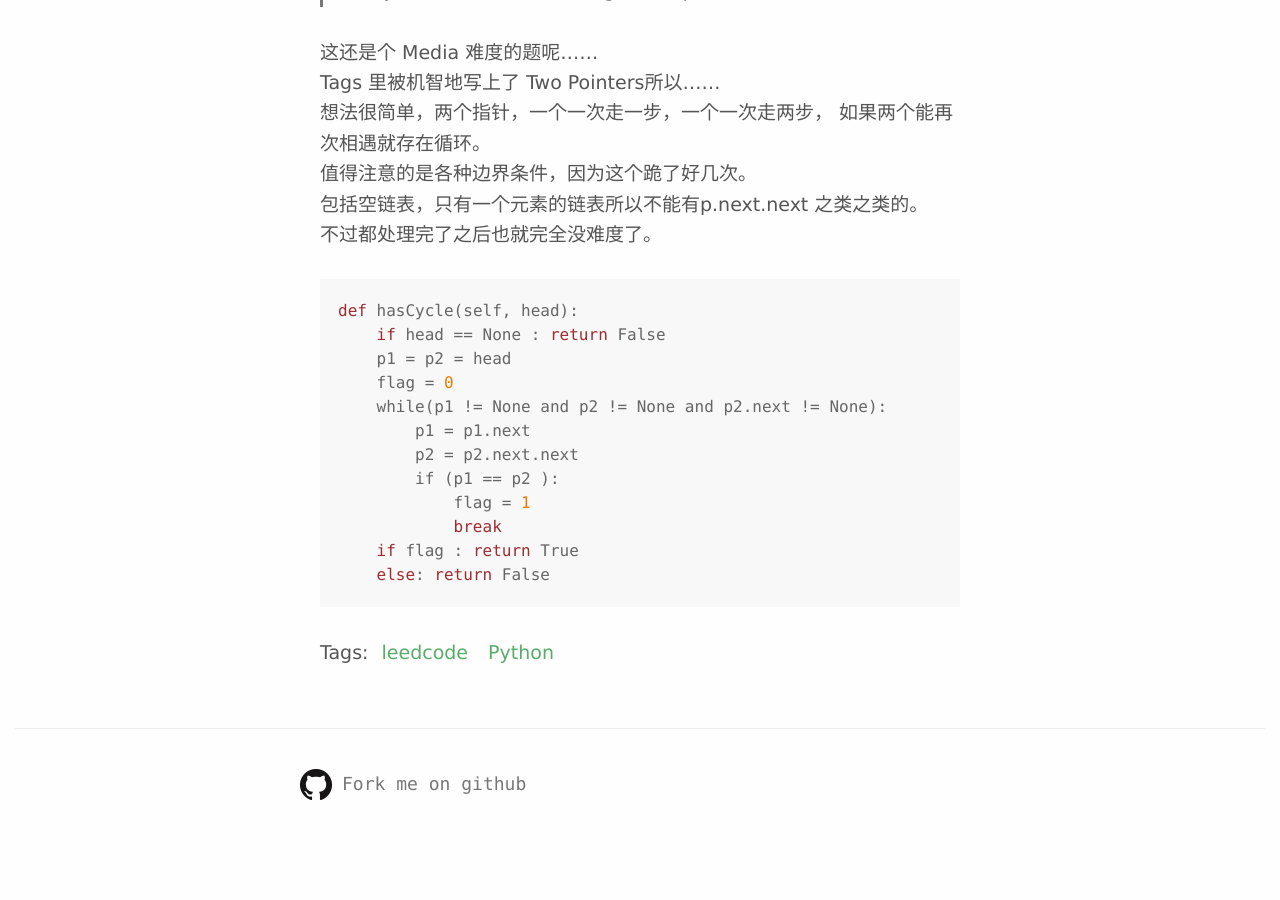
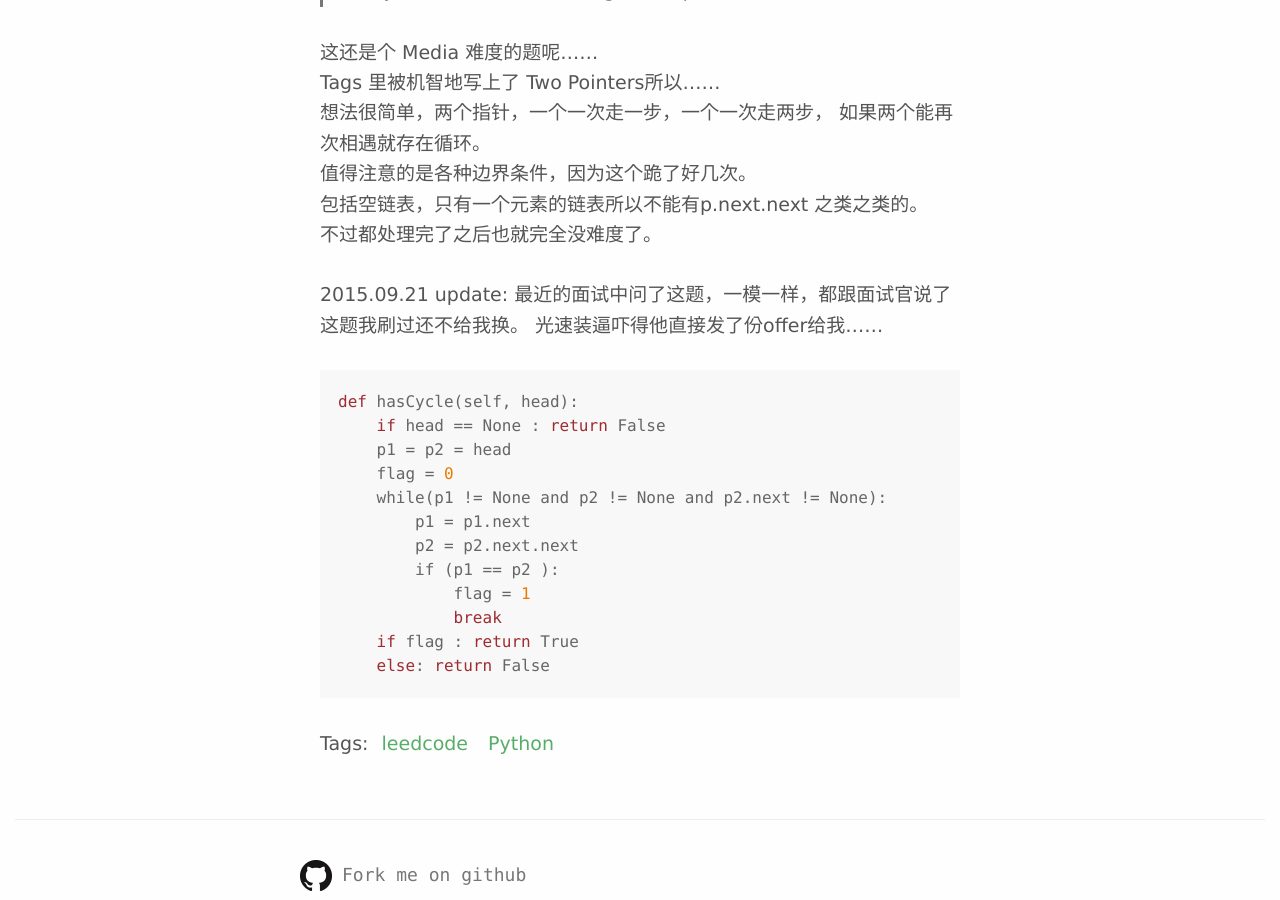
Before and after one commit to XLRES/xlres.github.io, a Jekyll site: the page built from _posts/2015-05-01-leetcode-solutions.md, in a window 1280 px wide and 900 px high, scrolled down 5796 px. Built offline with Jekyll 4.4.1, drawn with Linux system fonts in a browser that asks for light colours; Markdown is read by kramdown in place of the engine named in the settings; comment, search, counter and statistics services are not loaded; before the commit the page ends 6605 px from its top, so only the background shows below that.

Commit message:
update the post of leetcode solutions

````diff
--- a/_posts/2015-05-01-leetcode-solutions.md
+++ b/_posts/2015-05-01-leetcode-solutions.md
@@ -199,6 +199,9 @@ Tags 里被机智地写上了 Two Pointers所以……
 包括空链表，只有一个元素的链表所以不能有p.next.next 之类之类的。
 不过都处理完了之后也就完全没难度了。
 
+2015.09.21 update: 最近的面试中问了这题，一模一样，都跟面试官说了这题我刷过还不给我换。
+光速装逼吓得他直接发了份offer给我……
+
 ```python
 def hasCycle(self, head):
     if head == None : return False
````
